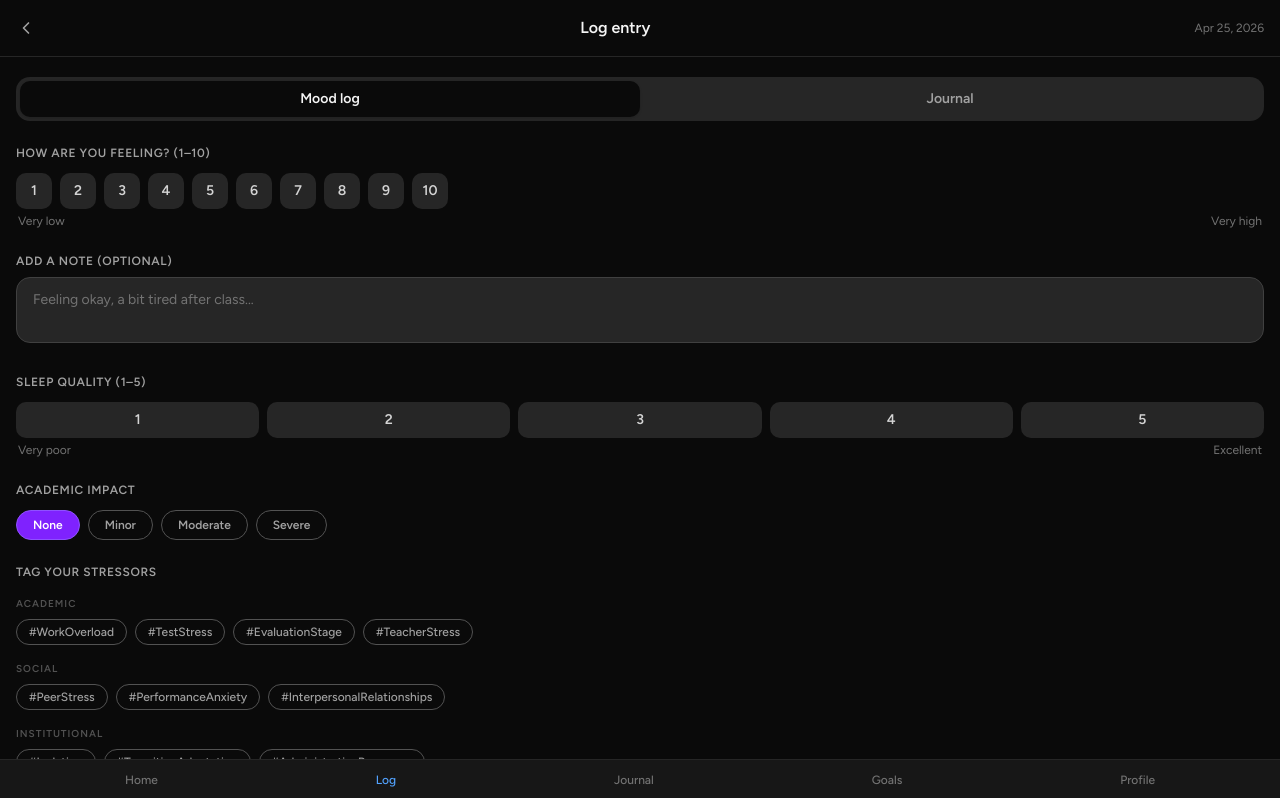
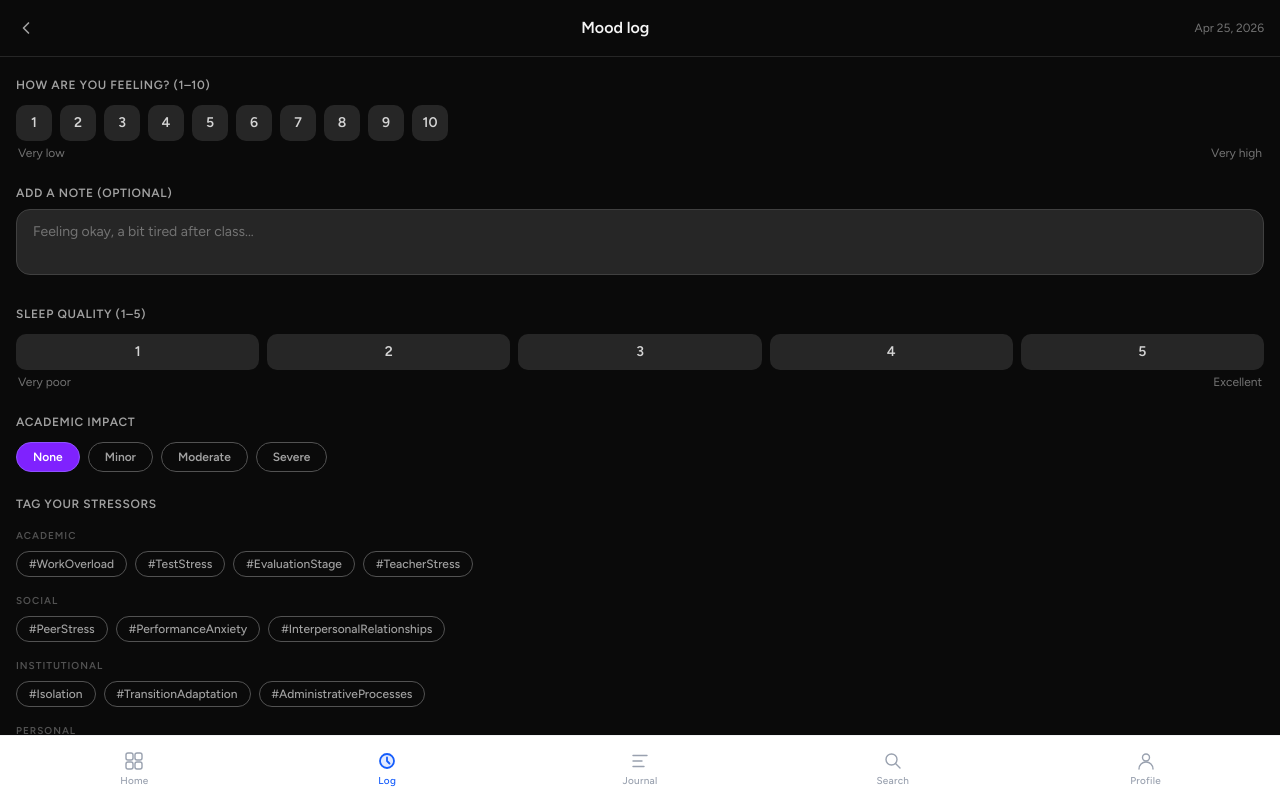
Before and after one commit to acesoo/smhwt, a Next.js app: page /log in a window 1280 px wide. Shown: the top 798 px of the page. Built offline with nearby package versions, Linux system fonts and the light colour scheme.

Commit message:
[S3-DEV-02] Separated Mood Log and Journal Entry; actions not affected

```diff
--- a/src/app/log/page.tsx
+++ b/src/app/log/page.tsx
@@ -1,12 +1,9 @@
-"use client";
-
-import { useState } from "react";
-import { MoodLogForm } from "@/components/mood-log-form";
-import { JournalEntryForm } from "@/components/journal-entry-form";
 import { ChevronLeft } from "lucide-react";
 import Link from "next/link";
+import { MoodLogForm } from "@/components/mood-log-form";
+import BottomNav from "@/components/BottomNav";
 
-// ── Helper ────────────────────────────────────────────────────────────────────
+export const metadata = { title: "Mood Log — SMHWT" };
 
 function formatDate(date: Date): string {
   return date.toLocaleDateString("en-US", {
@@ -16,22 +13,15 @@ function formatDate(date: Date): string {
   });
 }
 
-// ── Page ──────────────────────────────────────────────────────────────────────
-
 /**
- * /log page — hosts the tabbed Mood Log / Journal entry screen.
- * Matches wireframe S2-UX-01 (dual-tab layout).
- *
- * This is a Client Component so the tab state is managed in the browser.
- * The child form components each call their own Server Actions.
+ * /log — Mood Log entry page.
+ * Journal entries have their own page at /journal (S3-DEV-03).
  */
 export default function LogPage() {
-  const [activeTab, setActiveTab] = useState<"mood" | "journal">("mood");
   const today = formatDate(new Date());
 
   return (
     <div className="min-h-screen bg-neutral-950 text-neutral-100">
-      {/* ── Header ── */}
       <header className="flex items-center justify-between px-4 py-4 border-b border-neutral-800">
         <Link
           href="/dashboard"
@@ -40,74 +30,15 @@ export default function LogPage() {
         >
           <ChevronLeft className="w-5 h-5" />
         </Link>
-        <h1 className="text-base font-semibold text-neutral-100">Log entry</h1>
+        <h1 className="text-base font-semibold text-neutral-100">Mood log</h1>
         <span className="text-xs text-neutral-500">{today}</span>
       </header>
 
-      {/* ── Tab Switcher ── */}
-      <div className="flex mx-4 mt-5 mb-6 bg-neutral-800 rounded-xl p-1">
-        <button
-          onClick={() => setActiveTab("mood")}
-          className={`
-            flex-1 py-2 rounded-lg text-sm font-semibold transition-all duration-150
-            ${
-              activeTab === "mood"
-                ? "bg-neutral-950 text-neutral-100 shadow"
-                : "text-neutral-400 hover:text-neutral-200"
-            }
-          `}
-        >
-          Mood log
-        </button>
-        <button
-          onClick={() => setActiveTab("journal")}
-          className={`
-            flex-1 py-2 rounded-lg text-sm font-semibold transition-all duration-150
-            ${
-              activeTab === "journal"
-                ? "bg-neutral-950 text-neutral-100 shadow"
-                : "text-neutral-400 hover:text-neutral-200"
-            }
-          `}
-        >
-          Journal
-        </button>
-      </div>
-
-      {/* ── Form Area ── */}
-      <main className="px-4 pb-32">
-        {activeTab === "mood" ? <MoodLogForm /> : <JournalEntryForm />}
+      <main className="px-4 pt-5 pb-32">
+        <MoodLogForm />
       </main>
 
-      {/* ── Bottom Nav ── */}
-      {/*
-        Note to Developer: Replace this placeholder with your shared <BottomNav />
-        component once it's built in S3-UX-01. The active item here is "Log".
-      */}
-      <nav className="fixed bottom-0 left-0 right-0 bg-neutral-900 border-t border-neutral-800 flex justify-around py-3 px-4">
-        {[
-          { label: "Home", href: "/dashboard" },
-          { label: "Log", href: "/log" },
-          { label: "Journal", href: "/journal" },
-          { label: "Goals", href: "/goals" },
-          { label: "Profile", href: "/profile" },
-        ].map(({ label, href }) => (
-          <Link
-            key={label}
-            href={href}
-            className={`
-              text-xs font-medium transition-colors
-              ${
-                href === "/log"
-                  ? "text-blue-400"
-                  : "text-neutral-500 hover:text-neutral-300"
-              }
-            `}
-          >
-            {label}
-          </Link>
-        ))}
-      </nav>
+      <BottomNav />
     </div>
   );
 }
```
